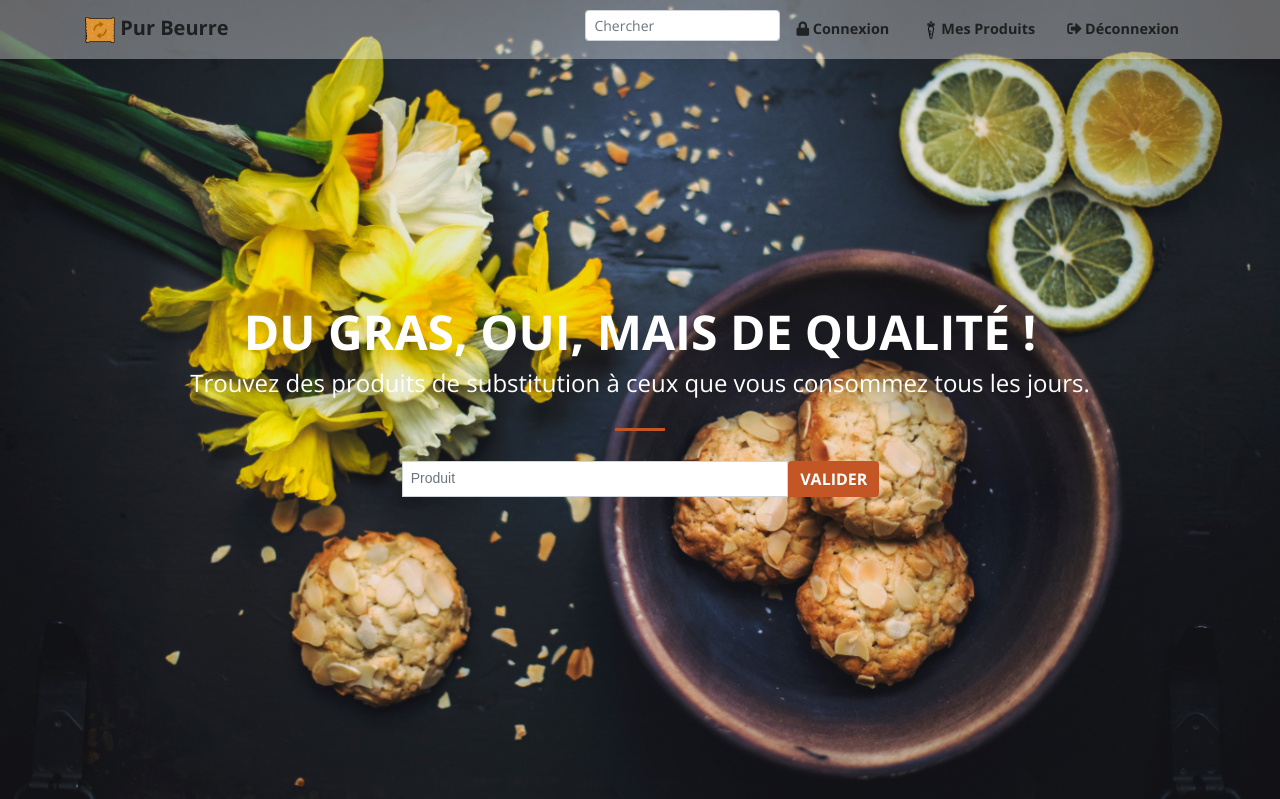
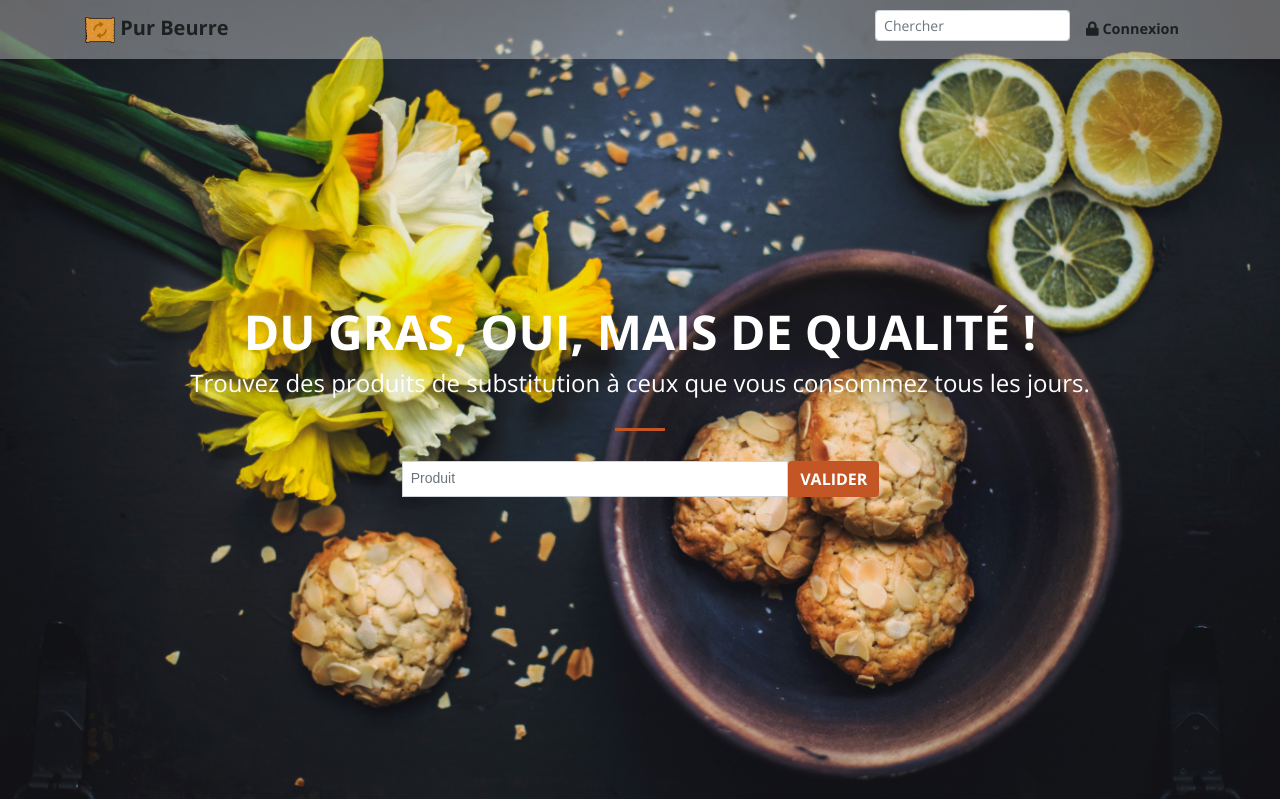
Before and after one commit to mrflofinou/Pur_beurre, a Django app: page / in a window 1280 px wide. Shown: the top 799 px of the page. Run offline with Django 3.2, Linux system fonts and the light colour scheme; some libraries are stand-ins or nearby versions; some web fonts are replaced.

Commit message:
add modification in the nav bar

```diff
--- a/substitute/templates/substitute/base.html
+++ b/substitute/templates/substitute/base.html
@@ -48,19 +48,24 @@
                 <input type="text" name="query" class="form-control form-control-sm" id="navsearch" placeholder="Chercher">
               </form>
             </li>
+
+            {% if not user.is_authenticated %}
               <li class="nav-item">
-              <a class="nav-link js-scroll-trigger" href="#">
+                  <a class="nav-link js-scroll-trigger" href="{% url 'login' %}">
                     {% block account %}
                       <i class="fas fa-lock"></i> Connexion
                     {% endblock %}
                   </a>
                 </li>
+              {% else %}
                 <li class="nav-item">
                   <a class="nav-link js-scroll-trigger" href="#produits"><img src="{% static 'substitute/img/carotte.png' %}" style="height:20px; width:20px" alt="menu">Mes Produits</a>
                 </li>
                 <li class="nav-item">
-              <a class="nav-link js-scroll-trigger" href="#"><i class="fas fa-sign-out-alt"></i> Déconnexion</a>
+                  <a class="nav-link js-scroll-trigger" href="{% url 'logout'%}"><i class="fas fa-sign-out-alt"></i> Déconnexion</a>
                 </li>
+            {% endif %}
+
           </ul>
         </div>
       </div>
```
Lines whose indentation alone changed are shown as unchanged.
